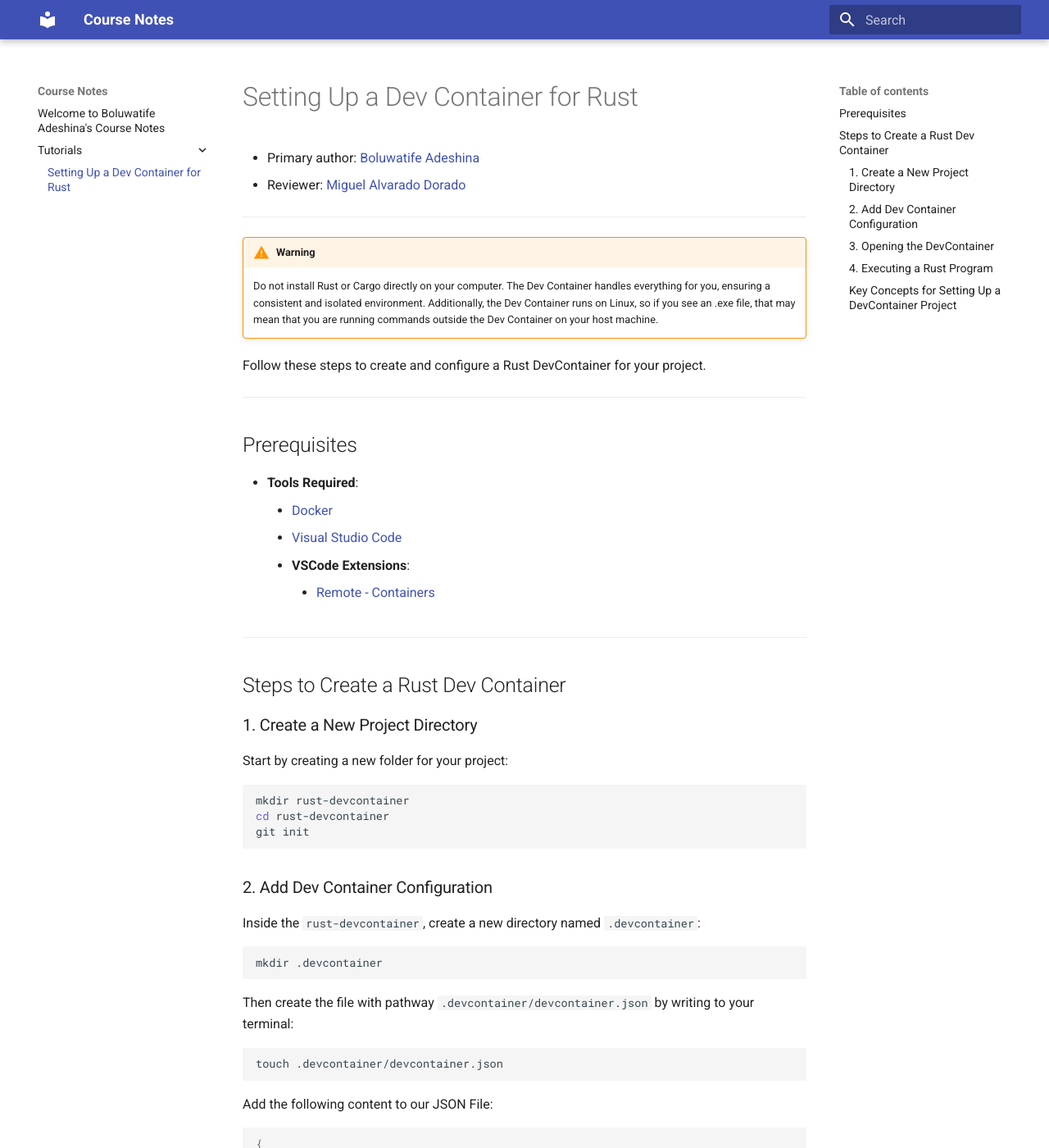
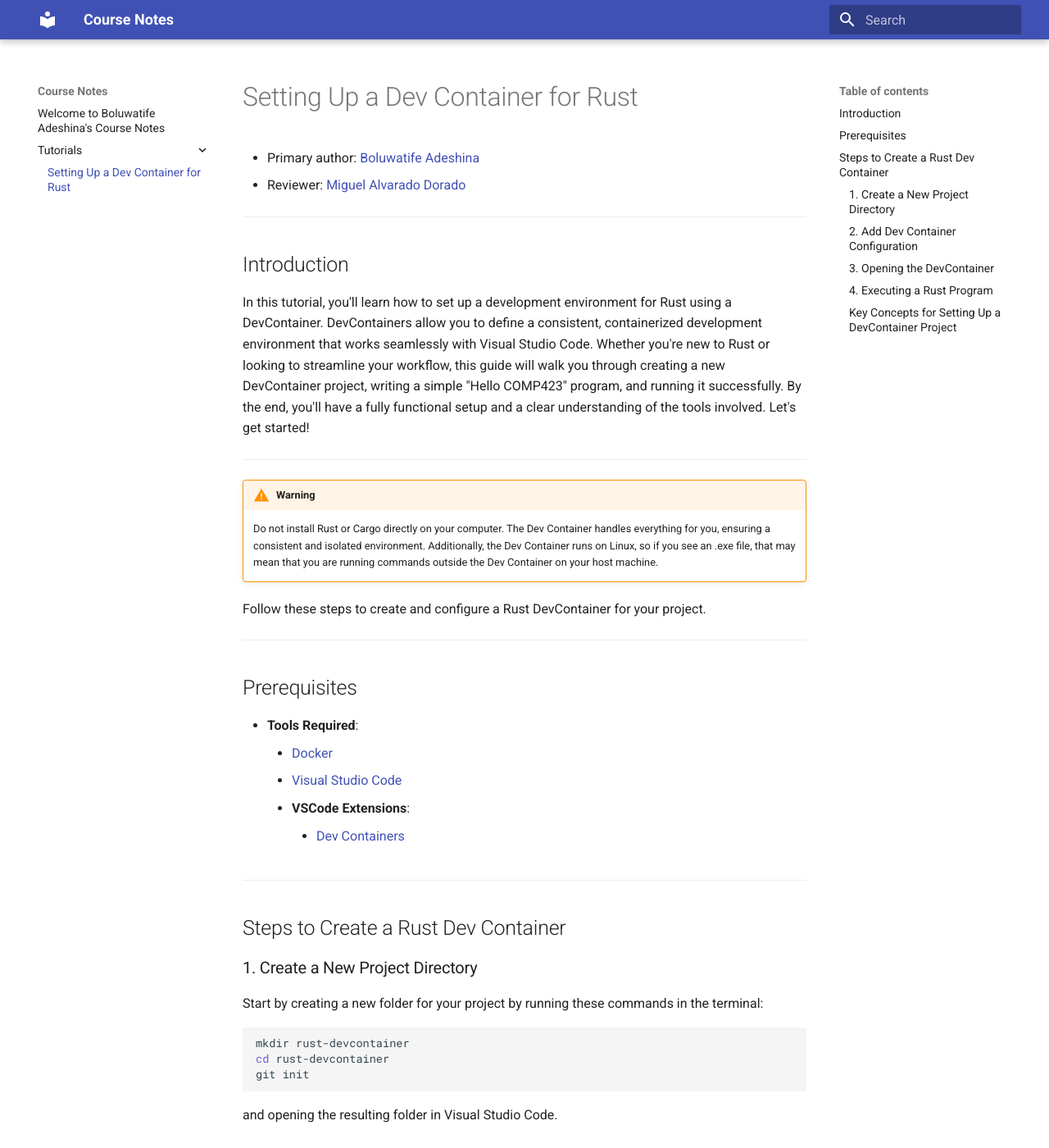
Before and after one commit to boluwatifeda/comp423-course-notes, an MkDocs documentation site: the page built from docs/tutorials/rust-setup.md, in a window 1280 px wide and 1400 px high. Shown: the whole window at 82% size. Built offline with MkDocs 1.6.1 and Material for MkDocs 9.7.7, drawn with Linux system fonts in a browser that asks for light colours; some of the changed text lies outside the part shown.

Commit message:
Slight tweaks in tutorial

````diff
--- a/docs/tutorials/rust-setup.md
+++ b/docs/tutorials/rust-setup.md
@@ -2,6 +2,9 @@
 
 * Primary author: [Boluwatife Adeshina](https://github.com/boluwatifeda)
 * Reviewer: [Miguel Alvarado Dorado](https://github.com/miguelaa123)
+---
+## Introduction
+In this tutorial, you'll learn how to set up a development environment for Rust using a DevContainer. DevContainers allow you to define a consistent, containerized development environment that works seamlessly with Visual Studio Code. Whether you're new to Rust or looking to streamline your workflow, this guide will walk you through creating a new DevContainer project, writing a simple "Hello COMP423" program, and running it successfully. By the end, you'll have a fully functional setup and a clear understanding of the tools involved. Let's get started!
 
 ---
 
@@ -18,19 +21,20 @@
     - [Docker](https://www.docker.com/)
     - [Visual Studio Code](https://code.visualstudio.com/)
     - **VSCode Extensions**:
-        - [Remote - Containers](https://marketplace.visualstudio.com/items?itemName=ms-vscode-remote.remote-containers)
+        - [Dev Containers](https://marketplace.visualstudio.com/items?itemName=ms-vscode-remote.remote-containers)
 
 ---
 
 ## Steps to Create a Rust Dev Container
 
 ### 1. Create a New Project Directory
-Start by creating a new folder for your project:
+Start by creating a new folder for your project by running these commands in the terminal:
 ```bash
 mkdir rust-devcontainer
 cd rust-devcontainer
 git init
 ```
+and opening the resulting folder in Visual Studio Code.
 
 ### 2. Add Dev Container Configuration
 Inside the ```rust-devcontainer```, create a new directory named ```.devcontainer```:
@@ -53,13 +57,14 @@
   }
 }
 ```
+This instructs VSCode to download the Rust Analyzer extension (identifier: ```rust-lang.rust-analyzer``` upon opening a Dev Container.
 
 ### 3. Opening the DevContainer
 Reopen the project in the container by pressing ```Ctrl+Shift+P``` (or ```Cmd+Shift+P``` on Mac), typing "Dev Containers: Reopen in Container," and selecting the option.
 
 Verify that Rust has been installed by opening a terminal and running the command:
 ```bash
-rust --version
+rustc --version
 ```
 This command should return: ```rustc 1.83.0 (90b35a623 2024-11-26)```
 
@@ -68,7 +73,7 @@
 
 1. Create a new Rust project and enter it by writing the following to the command line:
 ```bash
-cargo new hello-comp423 --vcs none #The --vcs option ensures that we create a new project without automatically creating a new git repository
+cargo new hello-comp423 --vcs none      #The --vcs option ensures that we create a new project without automatically creating a new git repository
 cd hello-comp423
 ```
 
--- a/mkdocs.yml
+++ b/mkdocs.yml
@@ -8,6 +8,9 @@
       tip: material/lightbulb-on
       warning: material/alert
       danger: material/skull
+  features:
+    - instant
+    - code-clipboard
 
 markdown_extensions:
   - def_list
````
